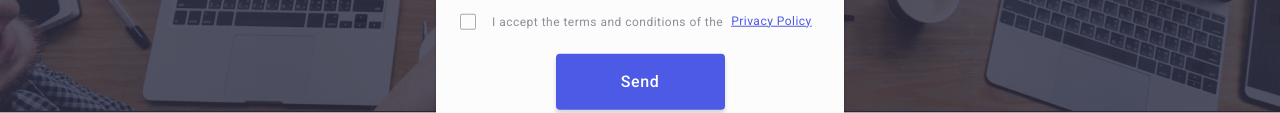
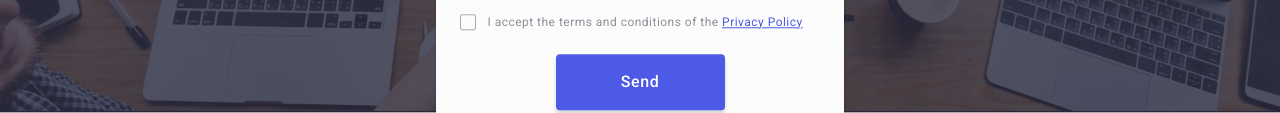
Before and after one commit to LiudmylaKirichenko/goit-markup-hw-05, a plain HTML site: page index.html in a window 1280 px wide. Shown: the part 561-674 px from the top of the page. Drawn offline with nearby package versions, Linux system fonts and the light colour scheme.

Commit message:
bug fixes

```diff
--- a/css/styles.css
+++ b/css/styles.css
@@ -783,9 +783,6 @@ a {
 }
 
 .checkbox-text {
-  display: flex;
-  align-items: center;
-  gap: 8px;
   font-weight: 400;
   font-size: 12px;
   line-height: 1.17;
```
